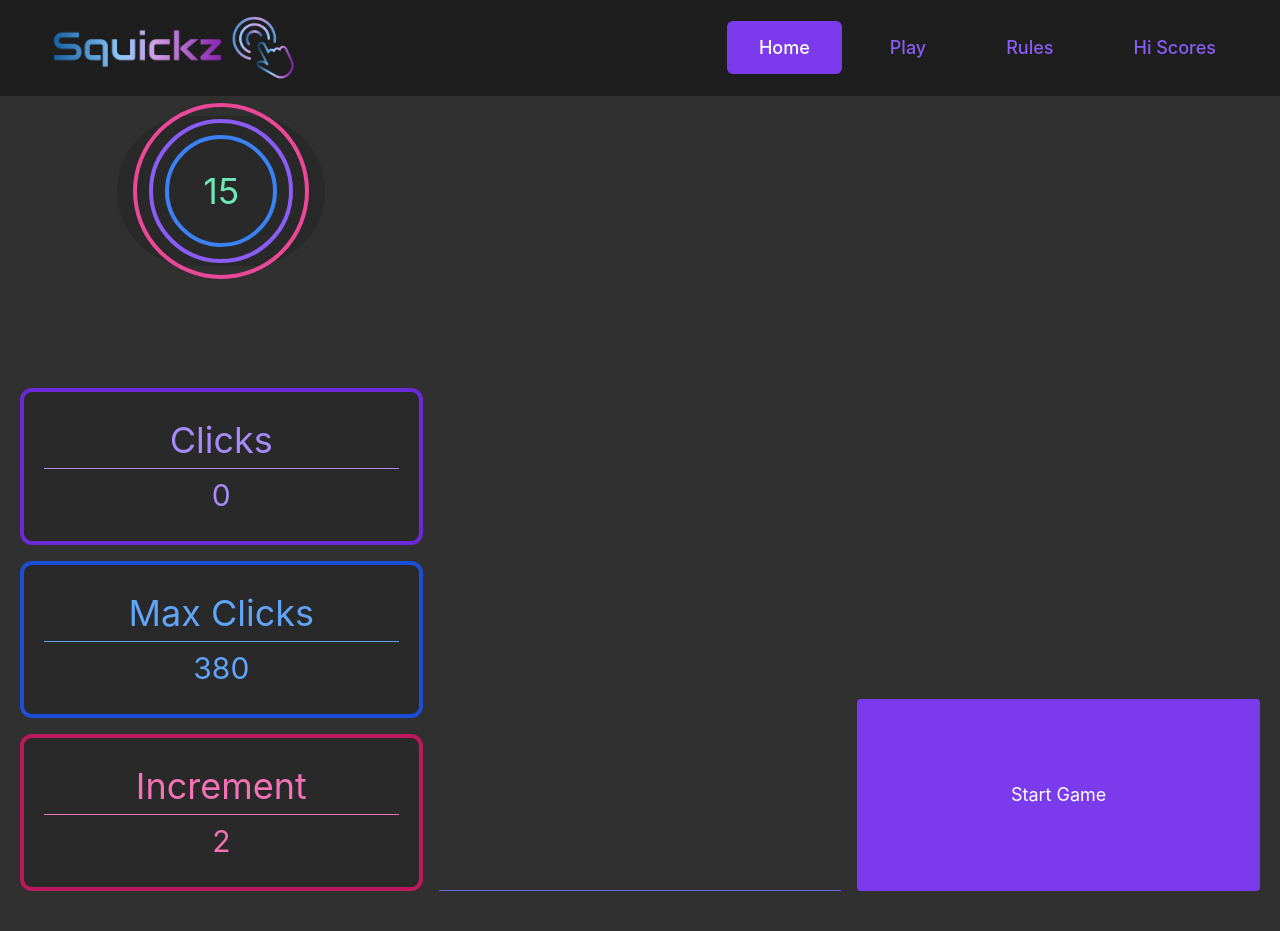
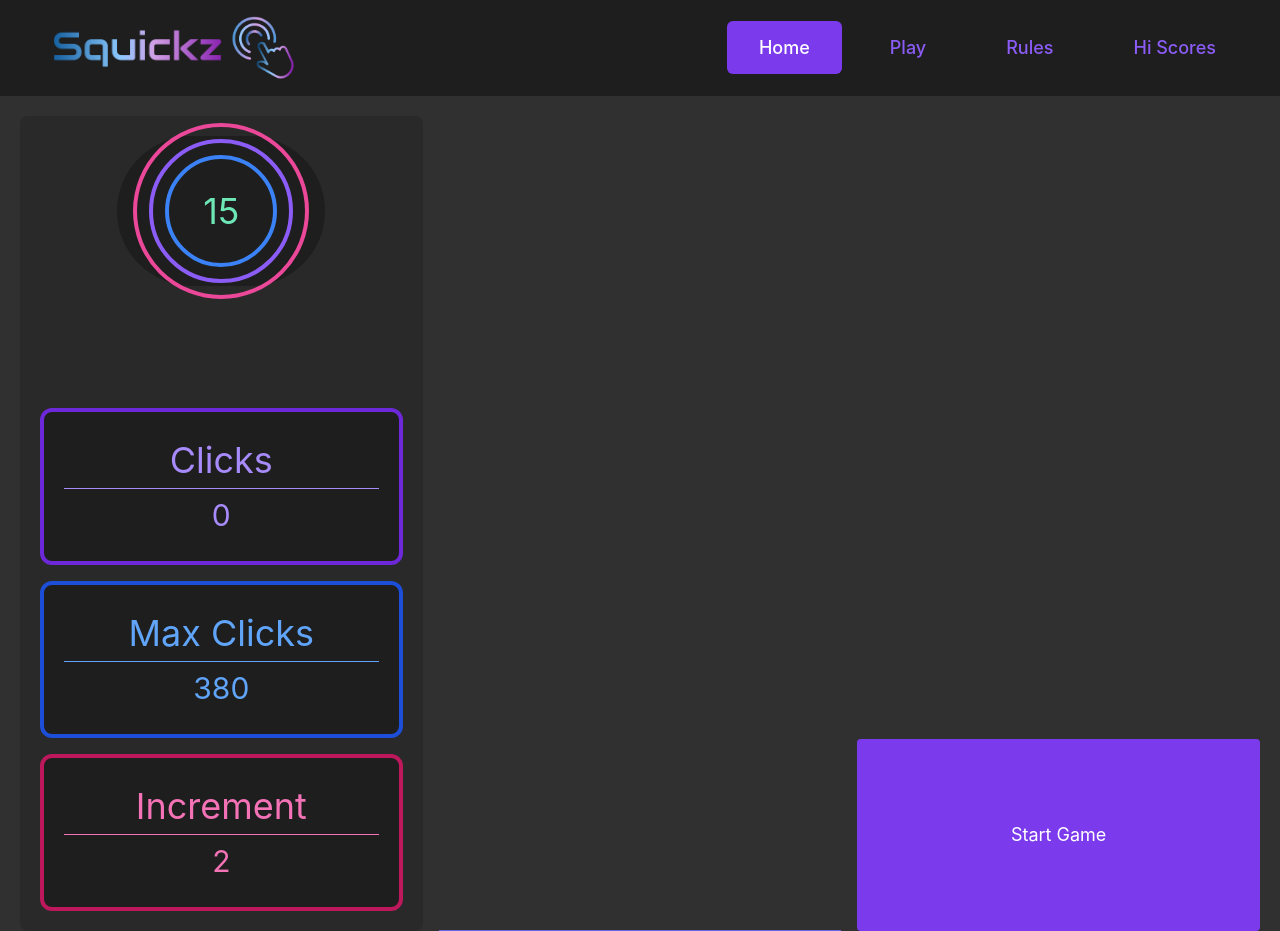
Before and after one commit to PPK44/Squickz, a React (Create React App) app in the folder baller-squad/: page /play in a window 1280 px wide. Before the commit the page ends 896 px from the top, so only its background shows below. Built offline with nearby package versions, Linux system fonts and the light colour scheme.

Commit message:
smaller styles

```diff
--- a/baller-squad/src/app/components/Game/GameButton.js
+++ b/baller-squad/src/app/components/Game/GameButton.js
@@ -5,7 +5,7 @@ export const GameButton = ({ onClick, text, color, classes = null, animateEnd =
     <>
       <button
         onClick={onClick}
-        className={`${color} h-48 text-lg w-full rounded focus:outline-none ${classes}`}
+        className={`${color} h-48 text-lg w-full rounded focus:outline-none ${classes} hover:bg-opacity-80 ease-in duration-100`}
         onAnimationEnd={animateEnd}
       >
         {text}
--- a/baller-squad/src/app/components/Game/GameDetail.js
+++ b/baller-squad/src/app/components/Game/GameDetail.js
@@ -3,7 +3,7 @@ import React from "react";
 export const GameDetail = ({ text, value, color }) => {
   return (
     <div
-      className={`flex-col flex items-center justify-center h-auto w-auto p-5 rounded-xl bg-simple-gray-29 border-4 border-${color}-700 w-full divide-solid divide-y divide-${color}-400`}
+      className={`flex-col flex items-center justify-center h-auto w-auto lg:p-5 p-2 rounded-xl bg-simple-gray-1e border-4 border-${color}-700 w-full divide-solid divide-y divide-${color}-400`}
     >
       <div className={`w-full items-center justify-center flex p-2`}>
         <p className={`lg:text-4xl text-xl text-${color}-400`}>{text}</p>
--- a/baller-squad/src/app/components/Timer/SpinningTimer.js
+++ b/baller-squad/src/app/components/Timer/SpinningTimer.js
@@ -4,26 +4,26 @@ import { Spinner } from "./Spinner";
 
 export const SpinningTimer = ({ time, started }) => {
   return (
-    <div className={`lg:h-52 lg:w-52 w-32 h-32 items-center justify-center`}>
+    <div className={`lg:h-52 lg:w-52 w-24 h-24 items-center justify-center`}>
       <div
-        className={`flex relative items-center justify-center h-full w-full z-0 rounded-full bg-simple-gray-29`}
+        className={`flex relative items-center justify-center h-full w-full z-0 rounded-full bg-simple-gray-1e`}
       >
         {started === true ? (
           <>
-            <Spinner color={`blue`} spin={`spin`} lgSize={`28`} size={`20`} />
+            <Spinner color={`blue`} spin={`spin`} lgSize={`28`} size={`10`} />
             <Spinner
               color={`purple`}
               spin={`reverse-spin`}
               lgSize={`36`}
-              size={`24`}
+              size={`16`}
             />
-            <Spinner color={`pink`} spin={`spin`} lgSize={`44`} size={`28`} />
+            <Spinner color={`pink`} spin={`spin`} lgSize={`44`} size={`20`} />
           </>
         ) : (
           <>
-            <FlatCircle color={`blue-500`} lgSize={`28`} size={`20`} />
-            <FlatCircle color={`purple-500`} lgSize={`36`} size={`24`} />
-            <FlatCircle color={`pink-500`} lgSize={`44`} size={`28`} />
+            <FlatCircle color={`blue-500`} lgSize={`28`} size={`10`} />
+            <FlatCircle color={`purple-500`} lgSize={`36`} size={`16`} />
+            <FlatCircle color={`pink-500`} lgSize={`44`} size={`20`} />
           </>
         )}
 
@@ -31,7 +31,7 @@ export const SpinningTimer = ({ time, started }) => {
           className={`absolute inset-0 flex justify-center items-center z-10`}
         >
           <p
-            className={`lg:text-4xl text-3xl ${
+            className={`lg:text-4xl text-lg ${
               time <= 5 ? "text-red-500" : "text-green-300"
             }`}
           >
--- a/baller-squad/src/app/pages/Play.js
+++ b/baller-squad/src/app/pages/Play.js
@@ -159,7 +159,7 @@ export const Play = () => {
         ref={containerRef}
         className={`grid grid-cols-3 gap-4 h-full w-full`}
       >
-        <div className={`flex flex-col items-center justify-between h-full space-y-16`}>
+        <div className={`flex flex-col items-center justify-between h-full space-y-16 bg-simple-gray-29 lg:p-5 p-2 rounded-lg`}>
           <SpinningTimer time={timer.time} started={timer.on} />
           <GameDetails clicks={clicks} maxClicks={gameDetails.maxClicks} increment={clickHeight}/>
         </div>
```
